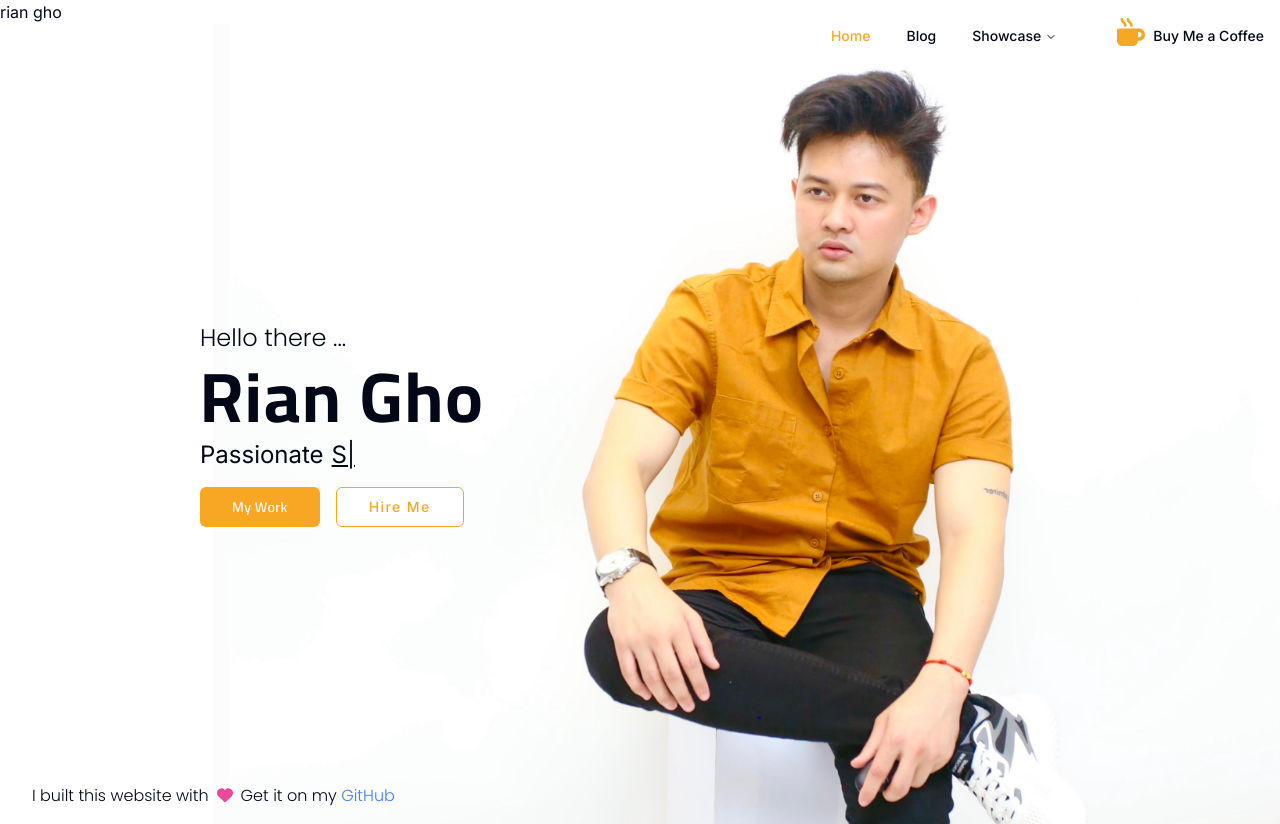
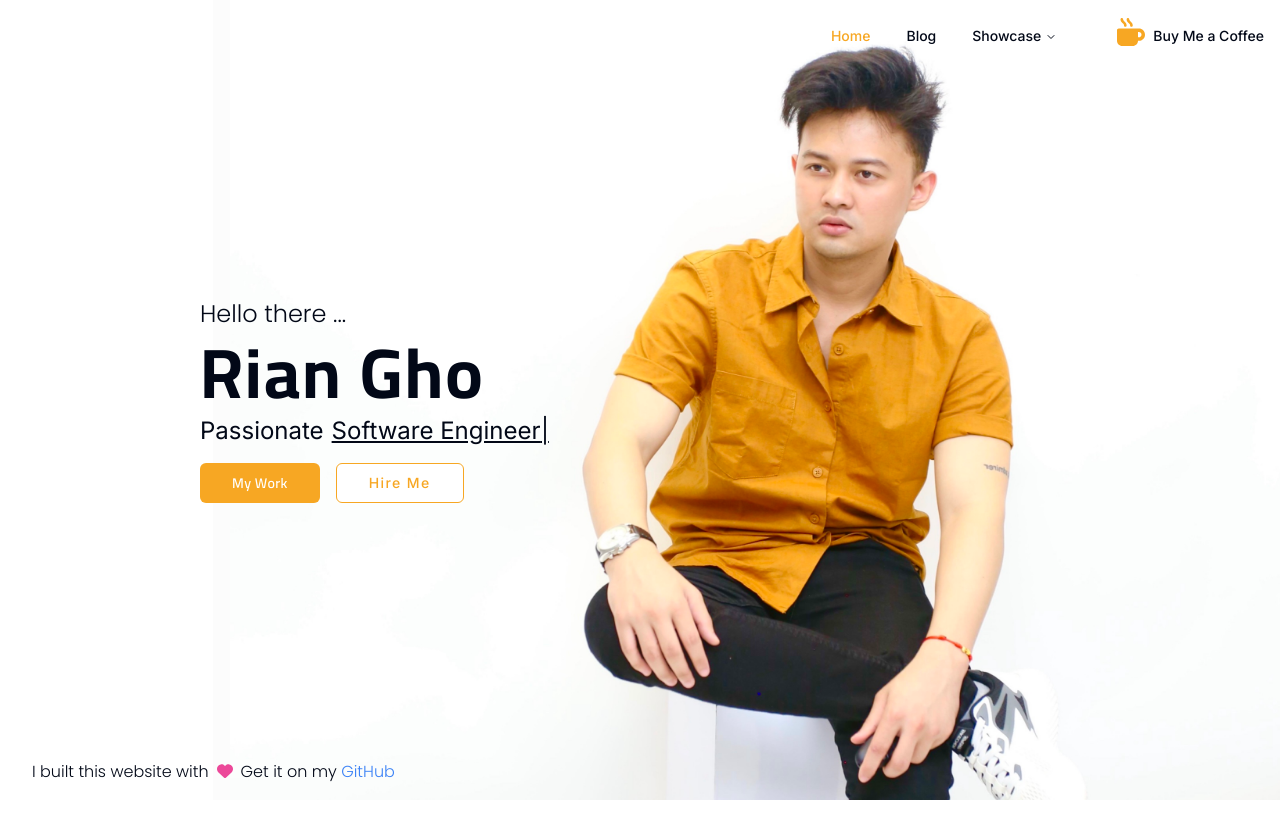
Before and after one commit to rrrgho/web-portfolio, a Next.js app: page / in a window 1280 px wide. After the commit the page ends 800 px from the top, so only its background shows below. Built offline with nearby package versions, Linux system fonts and the light colour scheme.

Commit message:
BUG: rid of typing animation

```diff
--- a/src/app/layout.tsx
+++ b/src/app/layout.tsx
@@ -16,10 +16,7 @@
 }>) {
   return (
     <html lang="en">
-      <body className={inter.className}>
-        <span>rian gho</span>
-        {children}
-      </body>
+      <body className={inter.className}>{children}</body>
     </html>
   );
 }
--- a/src/app/organisms/MainBanner.tsx
+++ b/src/app/organisms/MainBanner.tsx
@@ -24,12 +24,7 @@
             <span className="text-base md:text-2xl font-mainSemiBold md:mt-[-10px] p-0">
               Passionate
               <TypeAnimation
-                sequence={[
-                  "Software Engineer",
-                  1000,
-                  "IT Project Manager",
-                  1000,
-                ]}
+                sequence={["Software Engineer", 1000]}
                 wrapper="span"
                 speed={50}
                 repeat={Infinity}
```
